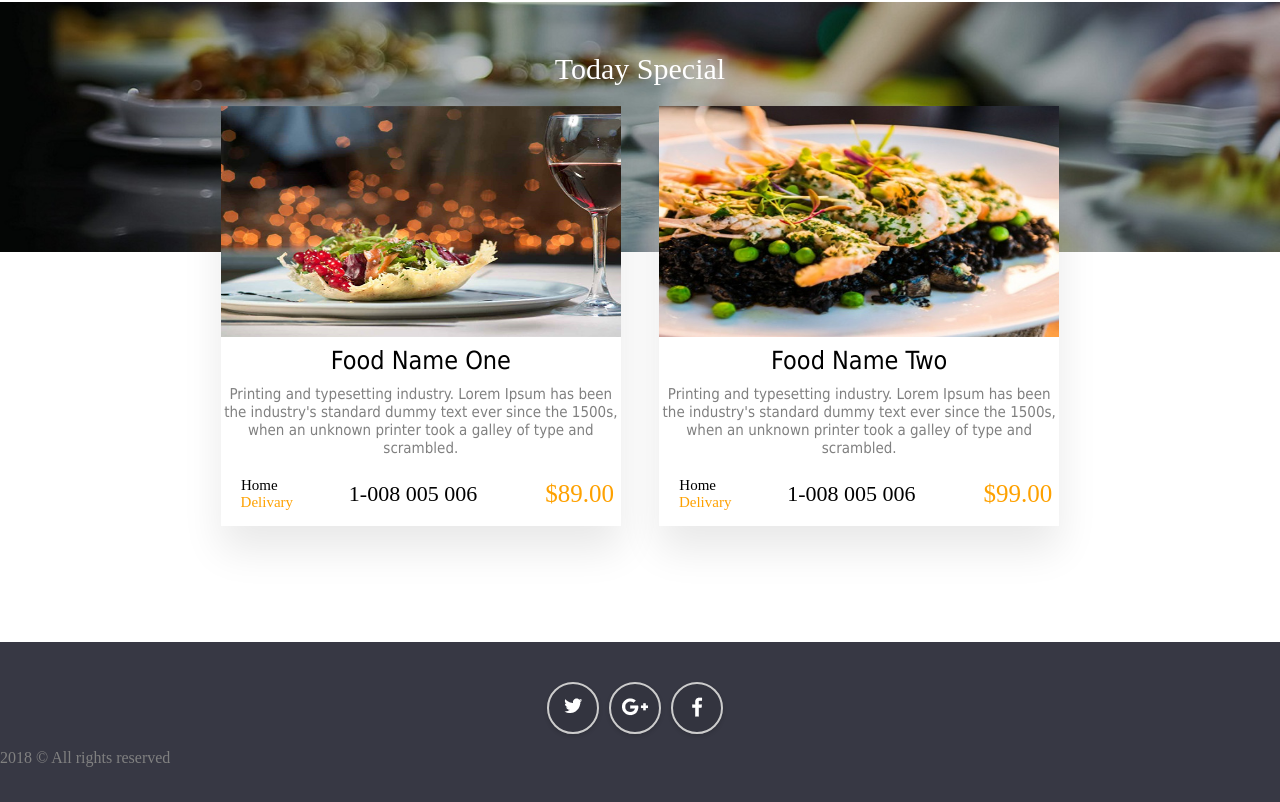
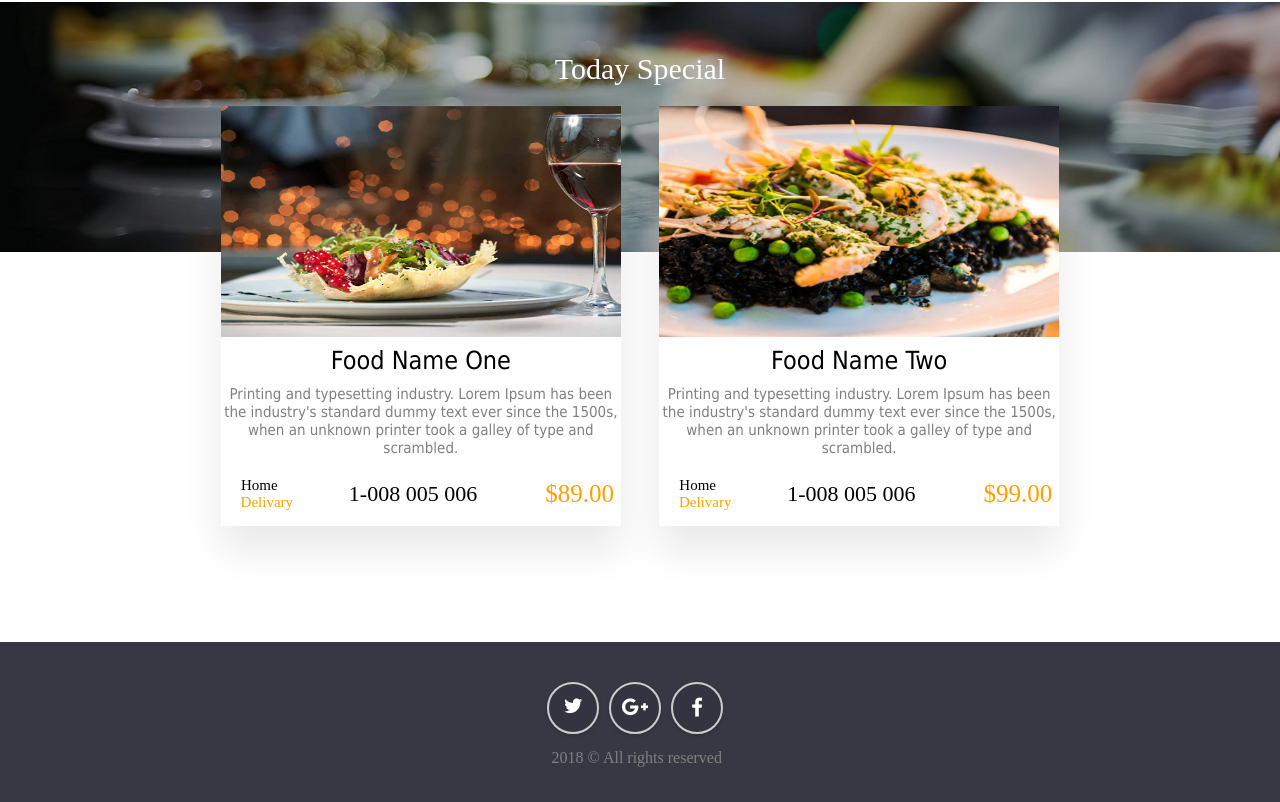
Before and after one commit to Fiorgal/Fiorgal.github.io, a plain HTML site: page index.html in a window 1280 px wide. Shown: the part 1615-2417 px from the top of the page. Drawn offline with Linux system fonts and the light colour scheme.

Commit message:
Update index.html

```diff
--- a/index.html
+++ b/index.html
@@ -104,8 +104,9 @@
     <a href="#" target="_blank"><img id="imgfoot3" src="img/fb.png"></a>
 </div>
         </div>
-
+     <div id="nadpis">
       <p class="line">2018 ©   All rights reserved</p>
+      </div>
       </div>
 
     </footer>
```
